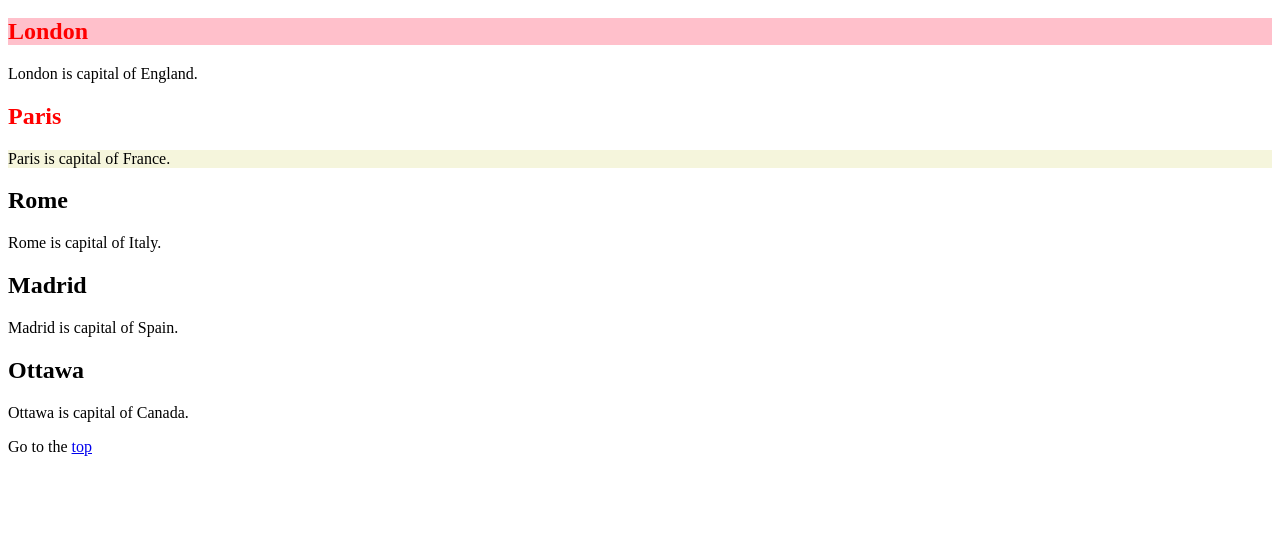
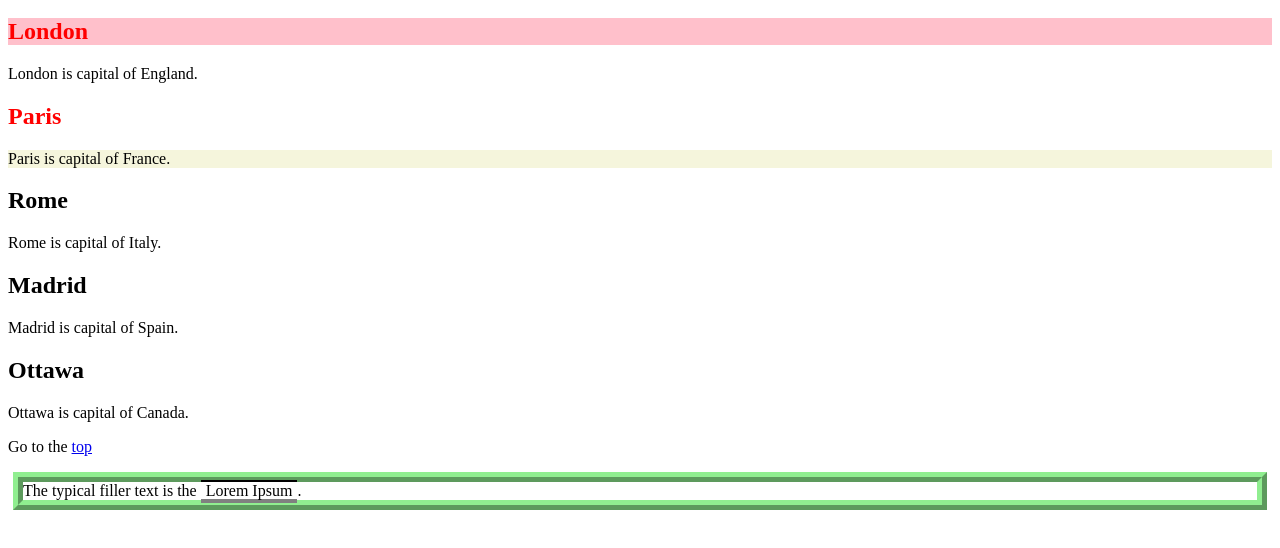
Before and after one commit to enrkdms02/week5, a plain HTML site: page index.html in a window 1280 px wide. Shown: the part 100-648 px from the top of the page. Drawn offline with Linux system fonts and the light colour scheme.

Commit message:
change lorem-ipsum and lorem-ipsum-para box model properties

```diff
--- a/css/stylesheet.css
+++ b/css/stylesheet.css
@@ -1,12 +1,27 @@
 .heading{
     color: red;
 }
+
 .paris-para {
     background-color: beige;
 }
+
 #london-heading {
     background-color: pink;
 }
+
 html{
     scroll-behavior: smooth;
 }
+
+#lorem-ipsum{
+    padding-left: 5px;
+    padding-right: 5px;
+    border-top: 2px solid black;
+    border-bottom: 4px solid gray;
+}
+
+#lorem-ipsum-para{
+    border: 10px lightgreen ridge;
+    margin: 5px;
+}
--- a/index.html
+++ b/index.html
@@ -21,6 +21,7 @@
         <h2 id="ottawa-heading">Ottawa</h2>
         <p> Ottawa is capital of Canada.</p>
         <p>Go to the <a href="#capital-heading">top</a></p>
+        <p id="lorem-ipsum-para">The typical filler text is the <span id="lorem-ipsum">Lorem Ipsum</span>.</p>
 
     </body>
 </html>
```
